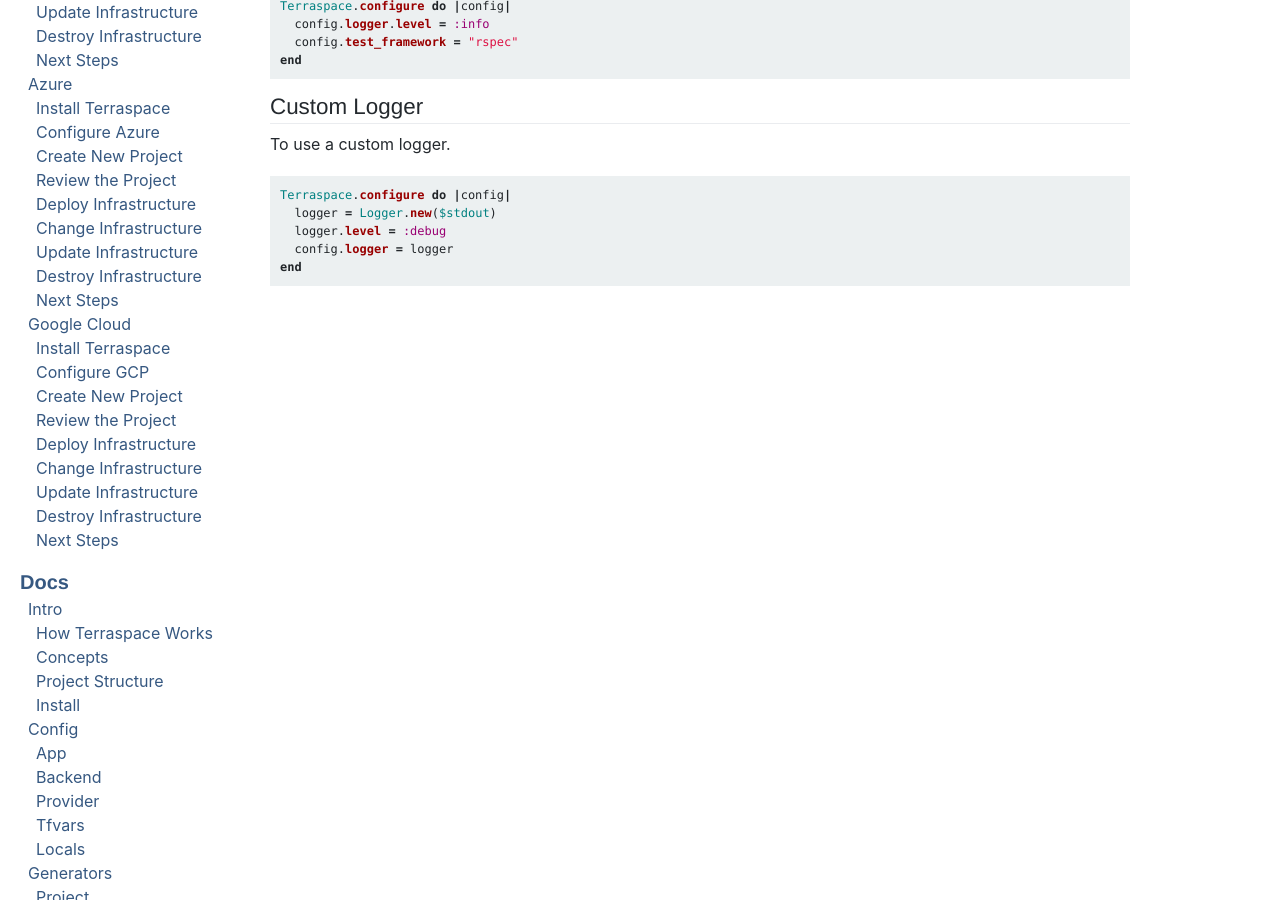
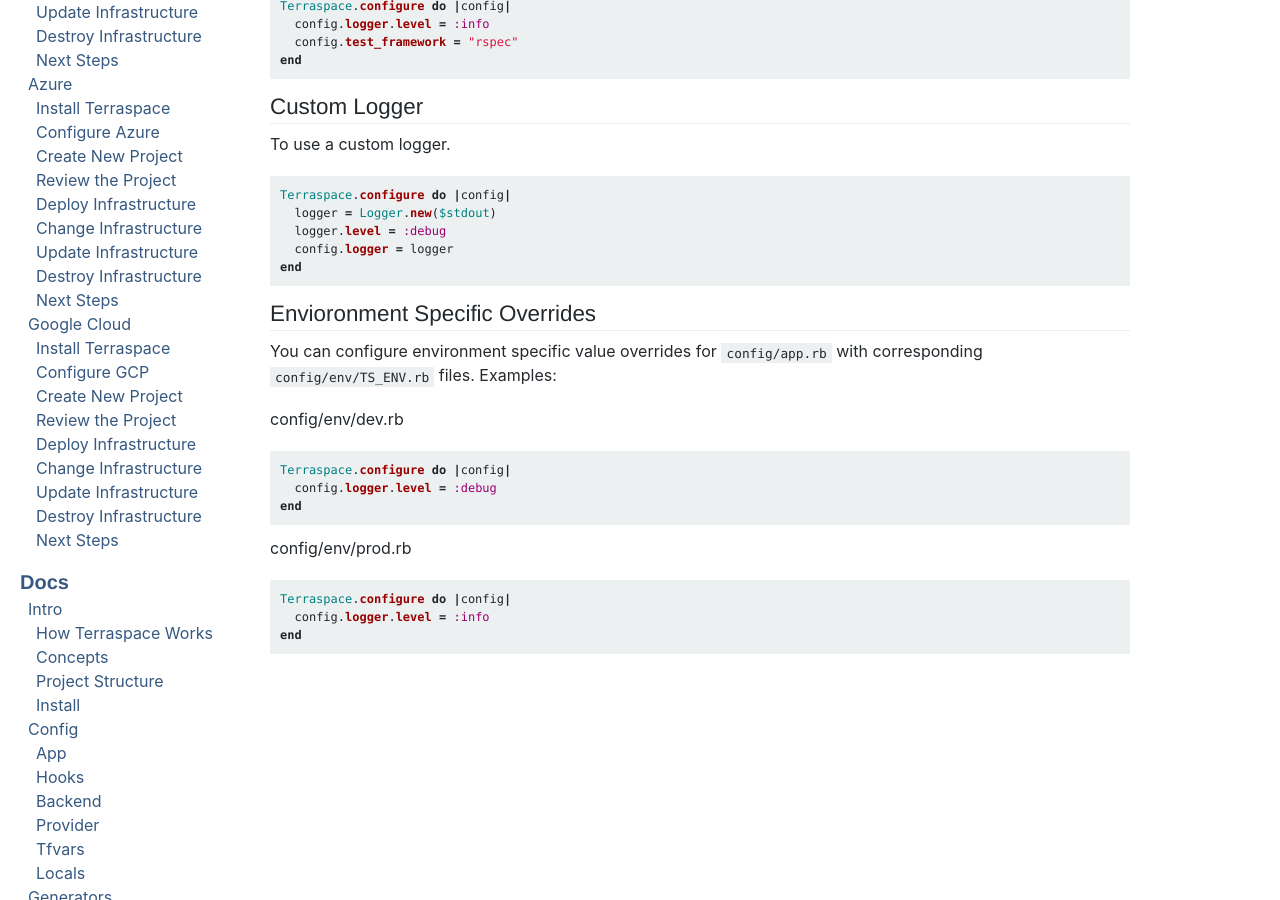
Before and after one commit to boltops-tools/terraspace-docs, a Jekyll site: the page built from _docs/config/app.md, in a window 1280 px wide and 900 px high, scrolled down 300 px. Built offline with Jekyll 4.4.1, drawn with Linux system fonts in a browser that asks for light colours; a script that is not in the unit is left out.

````diff
--- a/_docs/config/app.md
+++ b/_docs/config/app.md
@@ -24,3 +24,23 @@
   config.logger = logger
 end
 ```
+
+## Envioronment Specific Overrides
+
+You can configure environment specific value overrides for `config/app.rb` with corresponding `config/env/TS_ENV.rb` files. Examples:
+
+config/env/dev.rb
+
+```ruby
+Terraspace.configure do |config|
+  config.logger.level = :debug
+end
+```
+
+config/env/prod.rb
+
+```ruby
+Terraspace.configure do |config|
+  config.logger.level = :info
+end
+```
--- a/_includes/sidebar.html
+++ b/_includes/sidebar.html
@@ -55,6 +55,7 @@
       <li><a href="{% link _docs/config.md %}">Config</a>
         <ul>
           <li><a href="{% link _docs/config/app.md %}">App</a></li>
+          <li><a href="{% link _docs/config/hooks.md %}">Hooks</a></li>
           <li><a href="{% link _docs/config/backend.md %}">Backend</a></li>
           <li><a href="{% link _docs/config/provider.md %}">Provider</a></li>
           <li><a href="{% link _docs/config/tfvars.md %}">Tfvars</a></li>
````
Also changed, not shown: _docs/config/hooks.md (added, +24 -0 lines), _docs/learn/gcp/configure.md (+3 -2 lines), _docs/tfvars/full-layering.md (+1 -1 lines).
